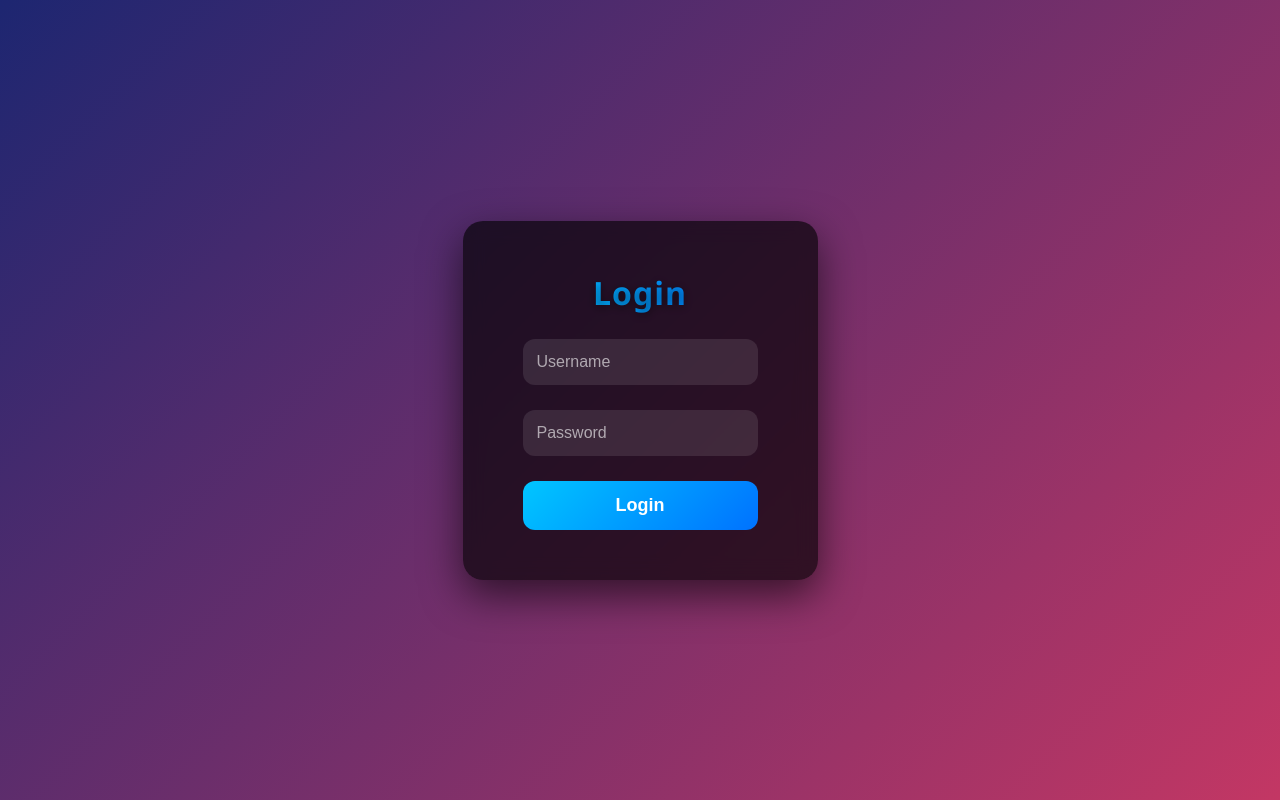
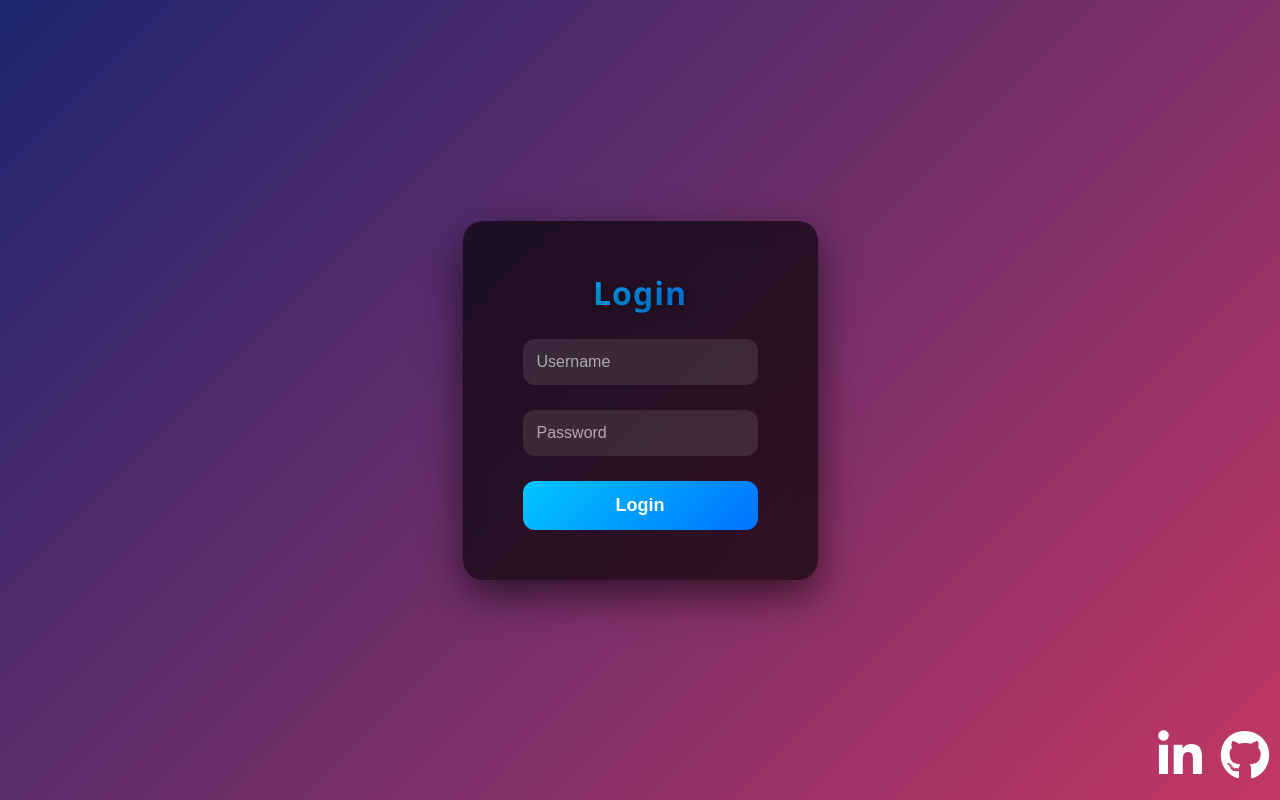
Before and after one commit to denizyts/websocket_terminal_fs, a website: page public/login.html in a window 1280 px wide. Drawn offline with Linux system fonts and the light colour scheme.

Commit message:
social media links

```diff
--- a/public/login.html
+++ b/public/login.html
@@ -1,6 +1,7 @@
 <!DOCTYPE html>
 <html lang="en">
 <head>
+  <link rel="stylesheet" href="https://cdnjs.cloudflare.com/ajax/libs/font-awesome/6.4.0/css/all.min.css"/>
   <meta charset="UTF-8">
   <title>Login</title>
   <style>
@@ -66,6 +67,38 @@
       box-shadow: 0 6px 15px rgba(0,198,255,0.6);
     }
 
+#social-links {
+  position: fixed;
+  bottom: 20px;
+  right: 10px;
+  display: flex;
+  flex-direction: row;
+  gap: 15px;
+  z-index: 1000;
+}
+
+#social-links a {
+  color: #fff;
+  font-size: 50px; /* büyük ikonlar */
+  width: 50px;
+  height: 50px;
+  background: rgba(0, 0, 0, 0);
+  display: flex;
+  justify-content: center;
+  align-items: center;
+  border-radius: 12px;
+  transition: all 0.3s;
+  text-decoration: none;
+}
+
+#social-links a:hover {
+  color: #00c6ff;
+  transform: translateY(-3px);
+  background: rgba(0,0,0,0.8);
+}
+
+
+
     @keyframes fadeIn {
       from { opacity: 0; transform: translateY(-20px); }
       to { opacity: 1; transform: translateY(0); }
@@ -80,6 +113,12 @@
     <button onclick="login()">Login</button>
   </div>
 
+  <div id="social-links">
+    <a href="https://www.linkedin.com/in/deniz-yetis/" target="_blank"><i class="fab fa-linkedin-in"></i></a>
+    <a href="https://github.com/denizyts" target="_blank"><i class="fab fa-github"></i></a>
+
+  </div>
+
   <script>
     async function login() {
       const user = document.getElementById('user').value;
```
